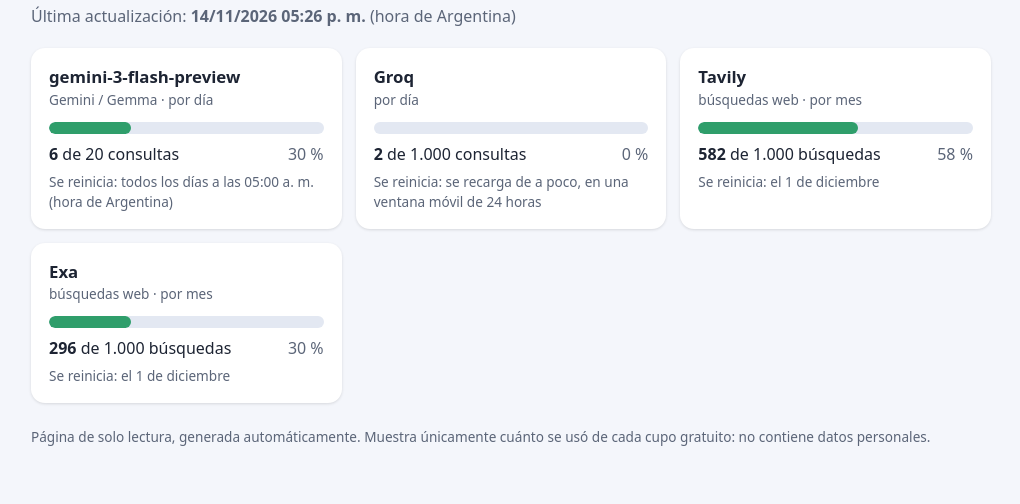
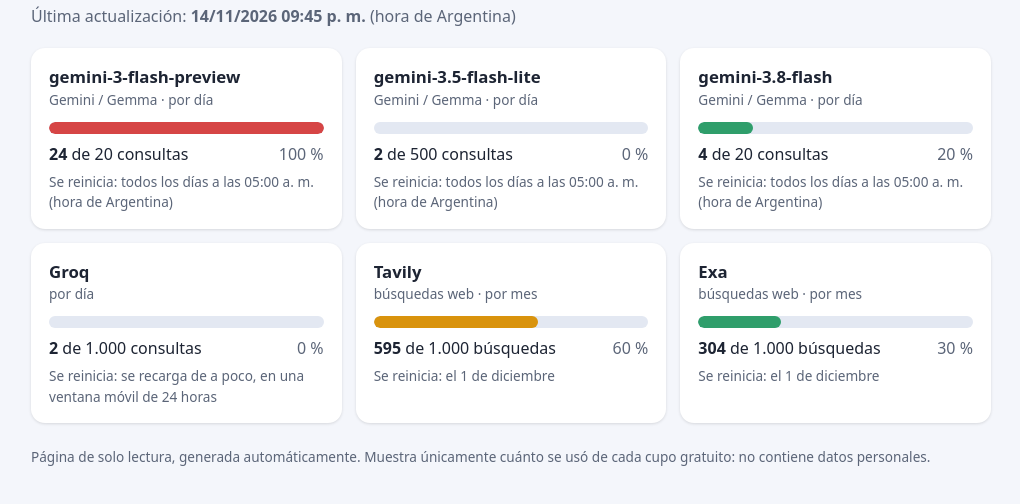
Before and after one commit to cucchetti/cucchetti.github.io, a plain HTML site: page cupos/index.html in a window 1280 px wide. Shown: the part 62-566 px from the top of the page, without its empty margins (129-1149 px from the left). Drawn offline with Linux system fonts and the light colour scheme.

Commit message:
Cupos: actualización 14/11/2026 09:45 p. m.

```diff
--- a/cupos/index.html
+++ b/cupos/index.html
@@ -28,13 +28,29 @@ footer { margin-top: 24px; color: var(--suave); font-size: .85rem; }
 <body>
 <main>
 <h1>Cupos de IAs gratuitas</h1>
-<p class="sub">Última actualización: <strong>14/11/2026 05:26 p. m.</strong> (hora de Argentina)</p>
+<p class="sub">Última actualización: <strong>14/11/2026 09:45 p. m.</strong> (hora de Argentina)</p>
 <section class="rejilla">
 <article class="tarjeta">
   <h2>gemini-3-flash-preview</h2>
   <p class="tipo">Gemini / Gemma · por día</p>
-  <div class="barra bajo" role="progressbar" aria-valuenow="30" aria-valuemin="0" aria-valuemax="100"><span style="width:30%"></span></div>
-  <p class="cifras"><strong>6</strong> de 20 consultas <span class="pct">30&nbsp;%</span></p>
+  <div class="barra alto" role="progressbar" aria-valuenow="100" aria-valuemin="0" aria-valuemax="100"><span style="width:100%"></span></div>
+  <p class="cifras"><strong>24</strong> de 20 consultas <span class="pct">100&nbsp;%</span></p>
+
+  <p class="reinicio">Se reinicia: todos los días a las 05:00 a. m. (hora de Argentina)</p>
+</article>
+<article class="tarjeta">
+  <h2>gemini-3.5-flash-lite</h2>
+  <p class="tipo">Gemini / Gemma · por día</p>
+  <div class="barra bajo" role="progressbar" aria-valuenow="0" aria-valuemin="0" aria-valuemax="100"><span style="width:0%"></span></div>
+  <p class="cifras"><strong>2</strong> de 500 consultas <span class="pct">0&nbsp;%</span></p>
+
+  <p class="reinicio">Se reinicia: todos los días a las 05:00 a. m. (hora de Argentina)</p>
+</article>
+<article class="tarjeta">
+  <h2>gemini-3.8-flash</h2>
+  <p class="tipo">Gemini / Gemma · por día</p>
+  <div class="barra bajo" role="progressbar" aria-valuenow="20" aria-valuemin="0" aria-valuemax="100"><span style="width:20%"></span></div>
+  <p class="cifras"><strong>4</strong> de 20 consultas <span class="pct">20&nbsp;%</span></p>
 
   <p class="reinicio">Se reinicia: todos los días a las 05:00 a. m. (hora de Argentina)</p>
 </article>
@@ -49,8 +65,8 @@ footer { margin-top: 24px; color: var(--suave); font-size: .85rem; }
 <article class="tarjeta">
   <h2>Tavily</h2>
   <p class="tipo">búsquedas web · por mes</p>
-  <div class="barra bajo" role="progressbar" aria-valuenow="58" aria-valuemin="0" aria-valuemax="100"><span style="width:58%"></span></div>
-  <p class="cifras"><strong>582</strong> de 1.000 búsquedas <span class="pct">58&nbsp;%</span></p>
+  <div class="barra medio" role="progressbar" aria-valuenow="60" aria-valuemin="0" aria-valuemax="100"><span style="width:60%"></span></div>
+  <p class="cifras"><strong>595</strong> de 1.000 búsquedas <span class="pct">60&nbsp;%</span></p>
 
   <p class="reinicio">Se reinicia: el 1 de diciembre</p>
 </article>
@@ -58,7 +74,7 @@ footer { margin-top: 24px; color: var(--suave); font-size: .85rem; }
   <h2>Exa</h2>
   <p class="tipo">búsquedas web · por mes</p>
   <div class="barra bajo" role="progressbar" aria-valuenow="30" aria-valuemin="0" aria-valuemax="100"><span style="width:30%"></span></div>
-  <p class="cifras"><strong>296</strong> de 1.000 búsquedas <span class="pct">30&nbsp;%</span></p>
+  <p class="cifras"><strong>304</strong> de 1.000 búsquedas <span class="pct">30&nbsp;%</span></p>
 
   <p class="reinicio">Se reinicia: el 1 de diciembre</p>
 </article>
```
